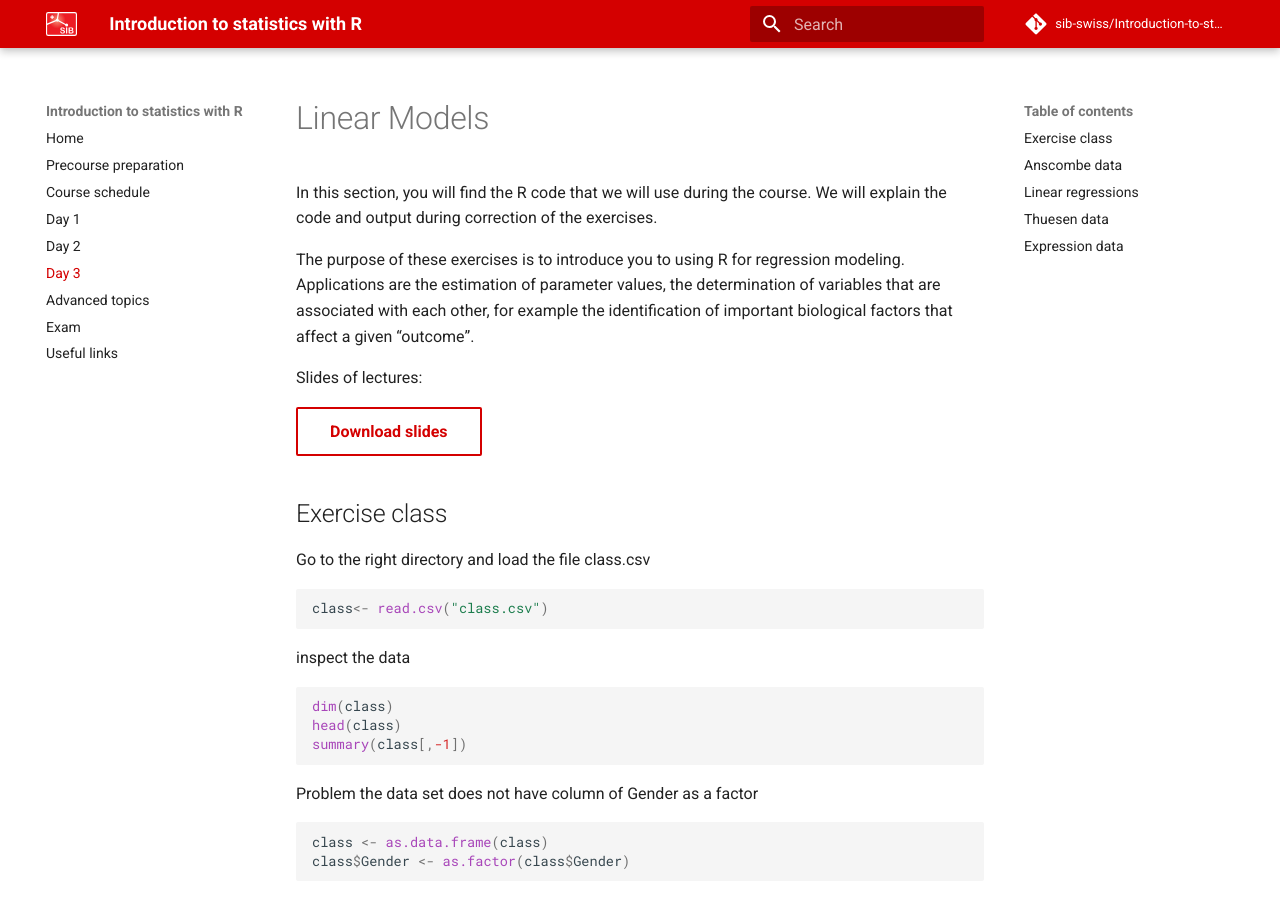
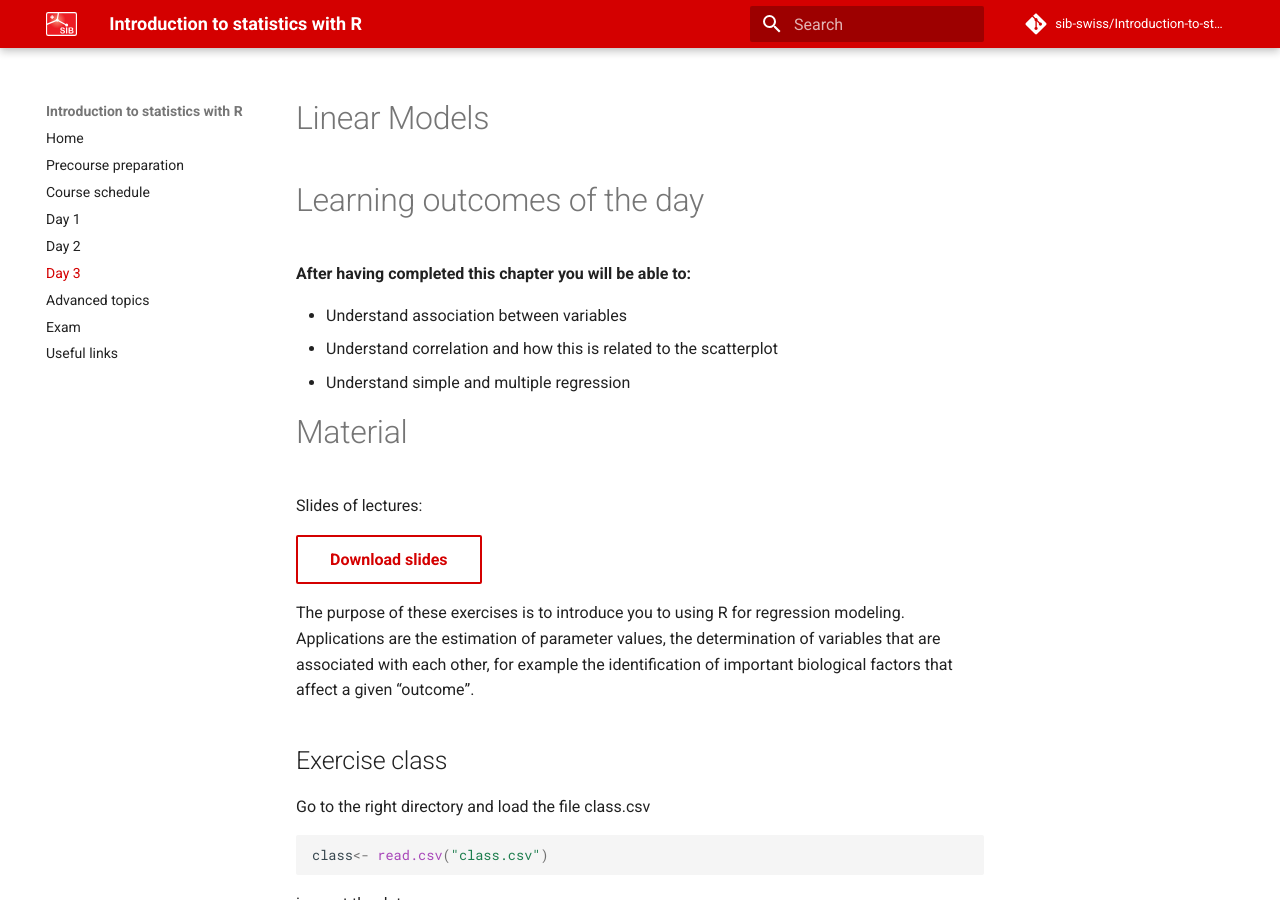
Before and after one commit to sib-swiss/Introduction-to-statistics-with-R, an MkDocs documentation site: the page built from docs/day3.md, in a window 1280 px wide and 900 px high. Built offline with MkDocs 1.6.1 and Material for MkDocs 9.7.7, drawn with Linux system fonts in a browser that asks for light colours; comment, search, counter and statistics services are not loaded.

Commit message:
Learningobjectives

```diff
--- a/docs/day3.md
+++ b/docs/day3.md
@@ -1,15 +1,25 @@
 # Linear Models
 
-In this section, you will find the R code that we will use during the course. We will explain the code and output during correction of the exercises.
+# Learning outcomes of the day
 
-The purpose of these exercises is to introduce you to using R for regression modeling. Applications are the estimation of parameter values, the determination of variables that are associated with each other, for example the identification of important biological factors that affect a given "outcome".
+**After having completed this chapter you will be able to:**
+
+- Understand association between variables
+- Understand correlation and how this is related to the scatterplot
+- Understand simple and multiple regression
+
+
+# Material
+
+
 
 Slides of lectures:
 
 [Download slides](assets/pdf/Day3_corr_and_reg.pdf){: .md-button }
 
+The purpose of these exercises is to introduce you to using R for regression modeling. Applications are the estimation of parameter values, the determination of variables that are associated with each other, for example the identification of important biological factors that affect a given "outcome".
+
 ## Exercise class
-
 
 Go to the right directory and load the file class.csv
 
```
Also changed, not shown: docs/day1.md (+4 -1 lines), docs/day2.md (+12 -1 lines).
